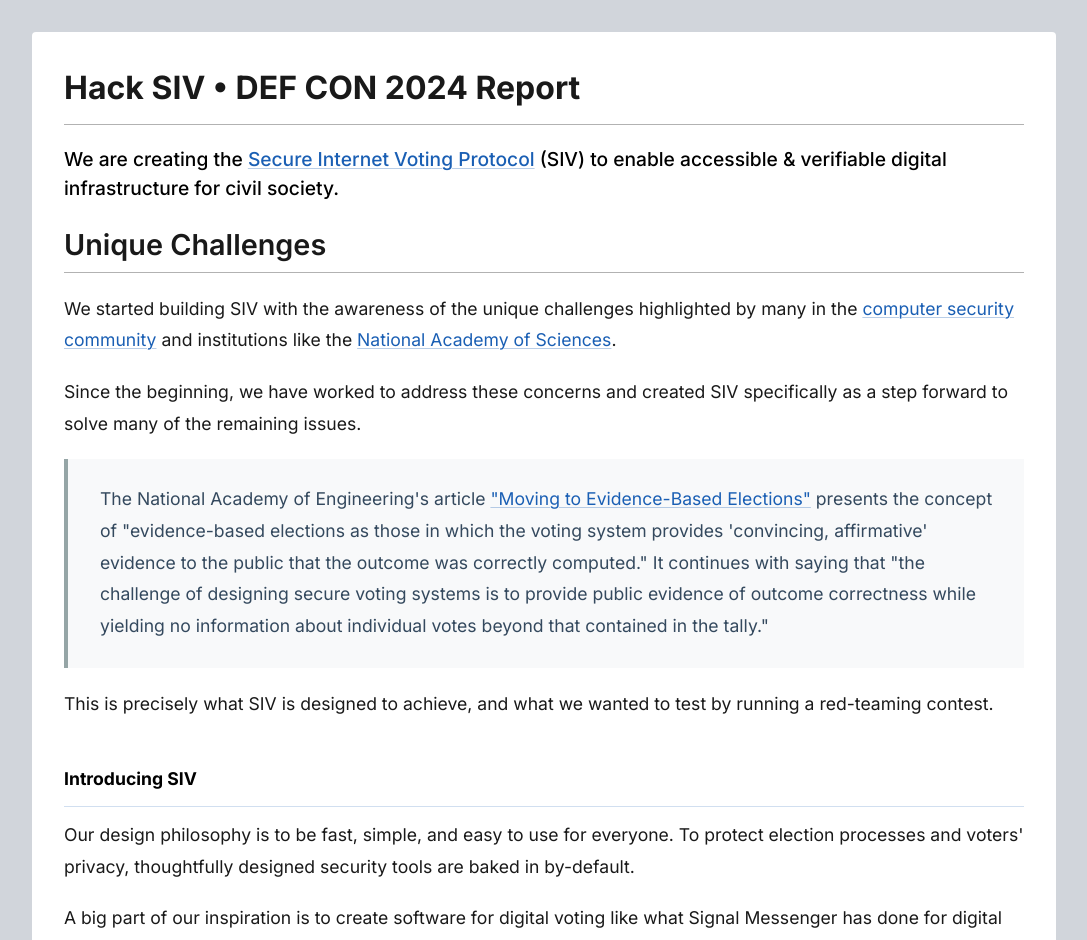
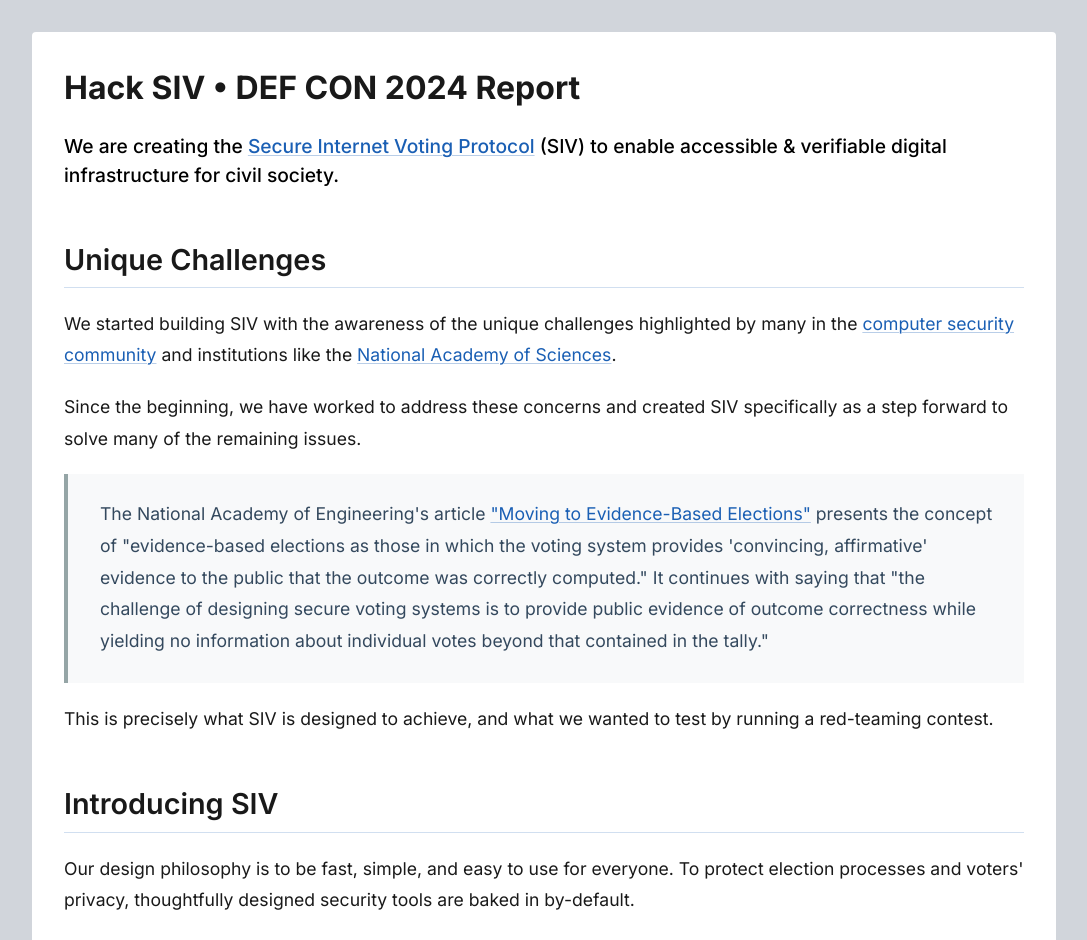
Before and after one commit to siv-org/hack.siv.org, a Next.js app: page /reports/2024defcon in a window 1280 px wide. Shown: the top 940 px of the page, without its empty margins (96-1183 px from the left). Built offline with nearby package versions, Linux system fonts and the light colour scheme.

Commit message:
report: More consistent h2 stylings

```diff
--- a/app/reports/2024defcon/LinkableHeader.tsx
+++ b/app/reports/2024defcon/LinkableHeader.tsx
@@ -23,14 +23,14 @@ const sharedStyle = `font-semibold relative group`
 const headerTypes = {
   h1: ({ children }: { children: ReactNode }) => (
     <h1
-      className={`text-[32px] !font-bold border-b border-black/30 pb-3 ${sharedStyle}`}
+      className={`text-[32px] !font-bold ${sharedStyle}`}
       id={headerToId(children)}
       {...{ children }}
     />
   ),
   h2: ({ children }: { children: ReactNode }) => (
     <h2
-      className={`text-[1.8rem] border-b border-black/30 pb-1.5 ${sharedStyle}`}
+      className={`text-[1.8rem] border-b border-[#1a5fb4]/20 pb-1.5 !mt-12 ${sharedStyle}`}
       id={headerToId(children)}
       {...{ children }}
     />
--- a/app/reports/2024defcon/content.mdx
+++ b/app/reports/2024defcon/content.mdx
@@ -12,11 +12,7 @@ Since the beginning, we have worked to address these concerns and created SIV sp
 
 This is precisely what SIV is designed to achieve, and what we wanted to test by running a red-teaming contest.
 
-<br />
-
-<h2 class="text-[1.8rem] font-bold text-black mb-8 mt-12 relative after:content-[''] after:absolute after:bottom-[-12px] after:left-0 after:w-full after:h-[1px] after:bg-[#1a5fb4] after:opacity-20">
-  Introducing SIV
-</h2>
+## Introducing SIV
 
 Our design philosophy is to be fast, simple, and easy to use for everyone. To protect election processes and voters' privacy, thoughtfully designed security tools are baked in by-default.
 
@@ -36,11 +32,7 @@ But the bar for election security is incredibly high.
 
 The threat model is adversarial Nation States, willing to expend military-sized budgets to seek any advantage available.
 
-<br />
-
-<h2 class="text-[1.8rem] font-bold text-black mb-8 mt-12 relative after:content-[''] after:absolute after:bottom-[-12px] after:left-0 after:w-full after:h-[1px] after:bg-[#1a5fb4] after:opacity-20">
-  HACK SIV
-</h2>
+## HACK SIV
 
 A key piece of fulfilling our mission is inviting a broad, critical audience to examine, evaluate, and search for vulnerabilities.
 
```
